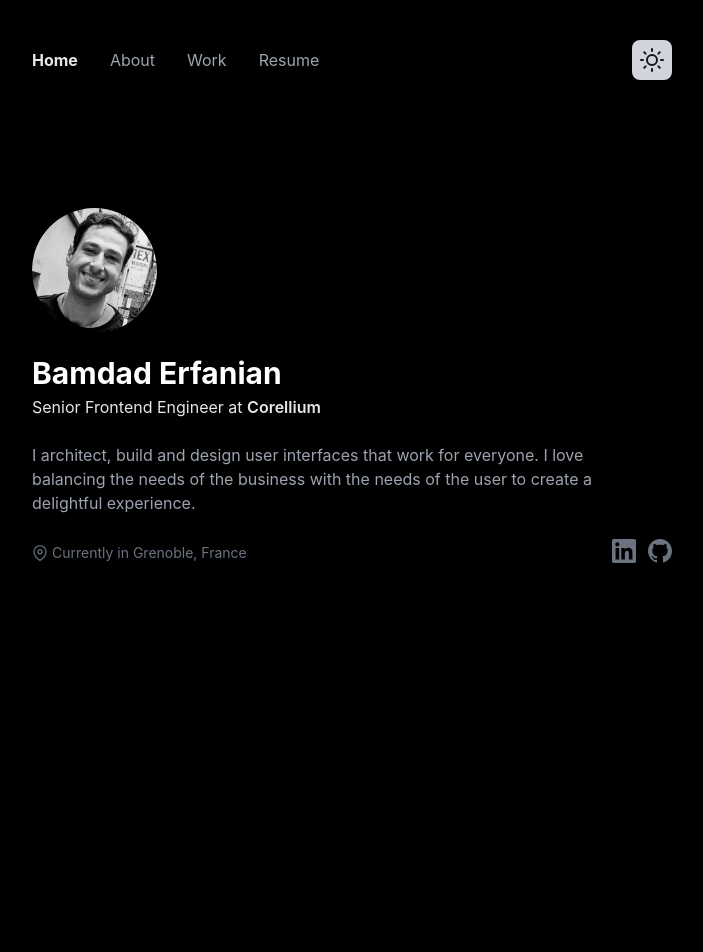
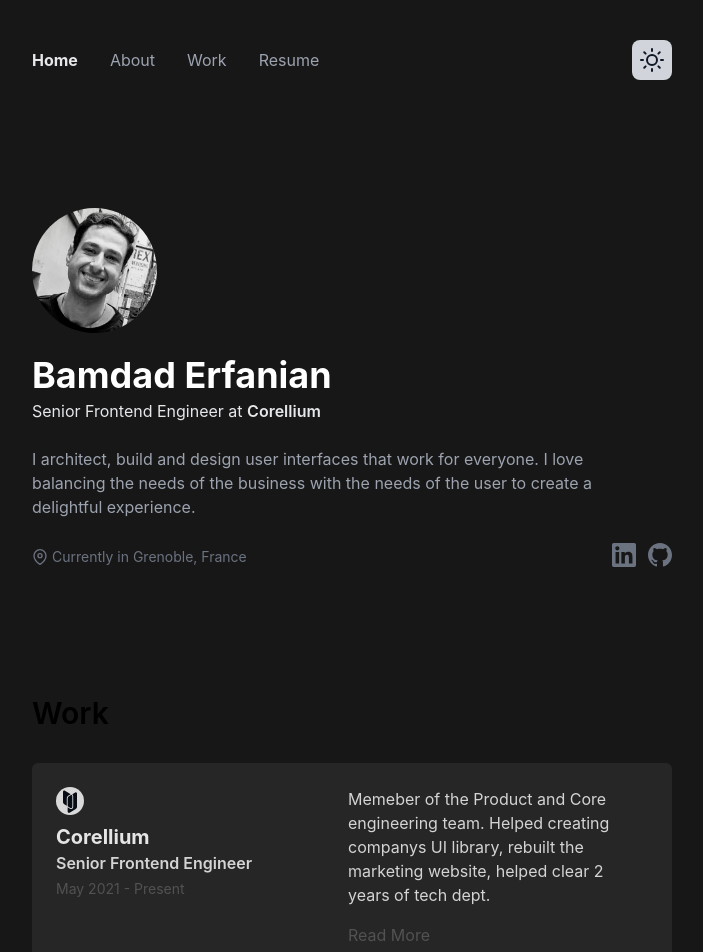
Before and after one commit to bamerf/personal-portfolio, a Next.js app: page / in a window 1280 px wide. Shown: the top 952 px of the page, without its empty margins (288-991 px from the left). Built offline with nearby package versions, Linux system fonts and the light colour scheme.

Commit message:
add work card

```diff
--- a/components/Header.tsx
+++ b/components/Header.tsx
@@ -30,13 +30,13 @@ export const Header: FC<HeaderProps> = ({
   socialLinks,
   location,
 }) => (
-  <div className="mb-16">
+  <div className="mb-32">
     {image && (
       <div className="mb-4">
         <Image className=" rounded-full" {...image} alt={image.alt} />
       </div>
     )}
-    <h1 className="mb-1 text-3xl font-bold text-white">{name}</h1>
+    <h1 className="mb-1 text-4xl font-bold text-white">{name}</h1>
     <h2 className="mb-6 text-gray-200">
       {title.text} <span className="font-semibold">{title.company}</span>
     </h2>
--- a/components/atoms/Icons.tsx
+++ b/components/atoms/Icons.tsx
@@ -3,6 +3,7 @@ import { FC } from 'react';
 type IndividualIconProps = {
   size?: number;
   fill?: string;
+  className?: string;
 };
 
 const Github: FC<IndividualIconProps> = ({ size }) => {
@@ -117,11 +118,52 @@ const Sun = ({ size, fill }: IndividualIconProps) => {
   );
 };
 
-export type IconNames = 'github' | 'linkedin' | 'location' | 'sun';
+const Corellium = ({ size, fill, className }: IndividualIconProps) => {
+  const customSize = `${size}` || '"24"';
+
+  return (
+    <svg
+      className={className}
+      width={customSize}
+      height={customSize}
+      viewBox="0 0 24 24"
+      fill="none"
+      xmlns="http://www.w3.org/2000/svg"
+    >
+      <circle cx="12" cy="12" r="12" fill="#D9D9D9" />
+      <path
+        fillRule="evenodd"
+        clipRule="evenodd"
+        d="M11.1309 22.1642C11.337 22.1652 11.5393 22.1088 11.7151 22.0015L16.9035 18.8768C17.2374 18.6759 17.5137 18.3925 17.7058 18.0538C17.8979 17.7152 17.9992 17.3328 18 16.9437V5.53527C18.0009 5.40471 17.9758 5.27529 17.9262 5.15446C17.8767 5.03363 17.8037 4.92379 17.7114 4.83127C17.6191 4.73876 17.5093 4.66541 17.3885 4.61545C17.2676 4.56549 17.138 4.53991 17.0072 4.54019C16.8293 4.54299 16.6557 4.59491 16.5055 4.6902L13.9802 6.20287C14.4808 6.75884 14.7588 7.4793 14.7612 8.22682V16.9754C14.7629 17.3101 14.6752 17.6392 14.5072 17.9289C14.3391 18.2186 14.0968 18.4583 13.8052 18.6235C13.5135 18.7888 13.183 18.8735 12.8477 18.869C12.5124 18.8645 12.1843 18.7709 11.8972 18.5979L9.99201 17.455V21.0297C9.99145 21.179 10.0205 21.3269 10.0776 21.465C10.1347 21.603 10.2186 21.7284 10.3245 21.8339C10.4304 21.9394 10.5562 22.0229 10.6945 22.0795C10.833 22.1362 10.9813 22.165 11.1309 22.1642V22.1642Z"
+        fill="#080C14"
+      />
+      <path
+        fillRule="evenodd"
+        clipRule="evenodd"
+        d="M10.7036 7.28451L12.6342 6.12465L7.71042 3.16268C7.53565 3.05649 7.33503 3.00022 7.1304 3C6.98169 3.00028 6.83448 3.02979 6.69718 3.08685C6.55989 3.1439 6.43521 3.22739 6.33022 3.33255C6.22526 3.4377 6.14207 3.56245 6.08542 3.6997C6.02876 3.83693 5.99974 3.98397 6.00002 4.1324V12.881C5.99831 13.2729 6.09843 13.6586 6.29062 14.0003C6.48278 14.3421 6.76048 14.6283 7.09652 14.831L9.23876 16.1197V9.87677C9.23962 9.35556 9.37482 8.84336 9.63137 8.38937C9.88791 7.93538 10.2572 7.55491 10.7036 7.28451V7.28451Z"
+        fill="#080C14"
+      />
+      <path
+        fillRule="evenodd"
+        clipRule="evenodd"
+        d="M10.0006 9.87685V16.5698L12.291 17.9473C12.4652 18.0532 12.665 18.1094 12.8689 18.1099C13.0179 18.1097 13.1654 18.0801 13.303 18.0229C13.4405 17.9658 13.5655 17.8821 13.6706 17.7768C13.7758 17.6714 13.8591 17.5464 13.9159 17.4089C13.9727 17.2715 14.0017 17.1241 14.0014 16.9754V8.22682C14.0009 7.92408 13.9396 7.62449 13.821 7.34583C13.7025 7.06712 13.5292 6.81499 13.3113 6.60429L11.0971 7.93527C10.762 8.13695 10.4849 8.42175 10.2928 8.76196C10.1006 9.1022 9.99998 9.48627 10.0006 9.87685Z"
+        fill="#080C14"
+      />
+    </svg>
+  );
+};
+
+export type IconNames =
+  | 'github'
+  | 'linkedin'
+  | 'location'
+  | 'sun'
+  | 'corellium';
 
 type IconsProps = {
   name: IconNames;
   size?: number;
+  className?: string;
 };
 
 type IconsMap = {
@@ -133,10 +175,11 @@ const iconsMap: IconsMap = {
   linkedin: LinkedIn,
   location: Location,
   sun: Sun,
+  corellium: Corellium,
 };
 
-export const Icons: FC<IconsProps> = ({ name, size }) => {
+export const Icons: FC<IconsProps> = ({ name, size, className }) => {
   const Icon = iconsMap[name];
 
-  return <Icon size={size} />;
+  return <Icon size={size} className={className} />;
 };
--- /dev/null
+++ b/components/atoms/WorkCard.tsx
@@ -0,0 +1,35 @@
+import type { FC } from 'react';
+import { Icons } from './Icons';
+import type { IconNames } from './Icons';
+
+export type WorkCardProps = {
+  name: string;
+  title: string;
+  description: string;
+  iconName: IconNames;
+  date: string;
+};
+
+export const WorkCard: FC<WorkCardProps> = ({
+  name,
+  title,
+  date,
+  iconName,
+  description,
+}) => (
+  <div className="mb-8 flex justify-between rounded-md bg-neutral-800 p-6">
+    <div>
+      <Icons className="mb-2" name={iconName} size={28} />
+      <h1 className="text-xl font-bold text-neutral-200">{name}</h1>
+      <h2 className="mb-1 font-semibold text-neutral-300">{title}</h2>
+      <p className="text-sm text-neutral-600">{date}</p>
+    </div>
+    <div className="flex w-[300px] flex-col justify-between gap-4 text-neutral-300">
+      <p>{description}</p>
+      <a className="text-neutral-600" href="">
+        {/* Read More <Icons name="arrow" /> */}
+        Read More
+      </a>
+    </div>
+  </div>
+);
--- a/pages/_app.tsx
+++ b/pages/_app.tsx
@@ -7,7 +7,7 @@ import { Container } from 'components/atoms/Container';
 function MyApp({ Component, pageProps }: AppProps) {
   return (
     // TODO add custom gray-900
-    <div className="bg-black">
+    <div className="bg-neutral-900">
       <Head>
         <meta
           name="viewport"
--- a/pages/index.tsx
+++ b/pages/index.tsx
@@ -1,9 +1,11 @@
 import type { NextPage } from 'next';
 import type { HeaderProps } from 'components/Header';
+import type { WorkCardProps } from 'components/atoms/WorkCard';
 import { Header } from 'components/Header';
 import { CareerSummary } from 'components/CareerSummary';
 import { WorkSummary } from 'components/WorkSummary';
 import { EducationSummary } from 'components/EducationSummary';
+import { WorkCard } from 'components/atoms/WorkCard';
 
 const headerProps: HeaderProps = {
   name: 'Bamdad Erfanian',
@@ -34,10 +36,24 @@ const headerProps: HeaderProps = {
   location: 'Grenoble, France',
 };
 
+const workProps: WorkCardProps = {
+  name: 'Corellium',
+  title: 'Senior Frontend Engineer',
+  date: 'May 2021 - Present',
+  iconName: 'corellium',
+  description:
+    'Memeber of the Product and Core engineering team. Helped creating companys UI library, rebuilt the marketing website, helped clear 2 years of tech dept.',
+};
+
 const Home: NextPage = () => {
   return (
     <div className="pb-32">
       <Header {...headerProps} />
+      <h1 className="mb-8 text-3xl font-semibold">Work</h1>
+      <WorkCard {...workProps} />
+      <WorkCard {...workProps} />
+      <WorkCard {...workProps} />
+      <WorkCard {...workProps} />
       <WorkSummary />
       <CareerSummary />
       <EducationSummary />
```
